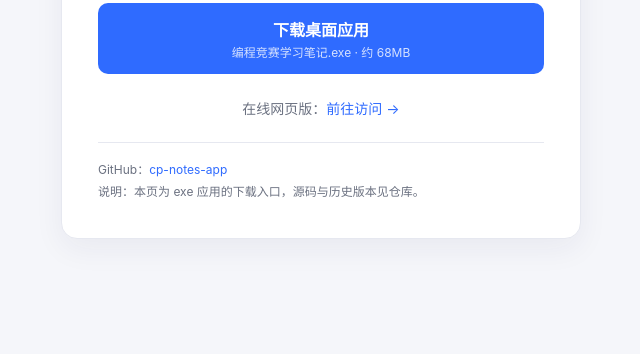
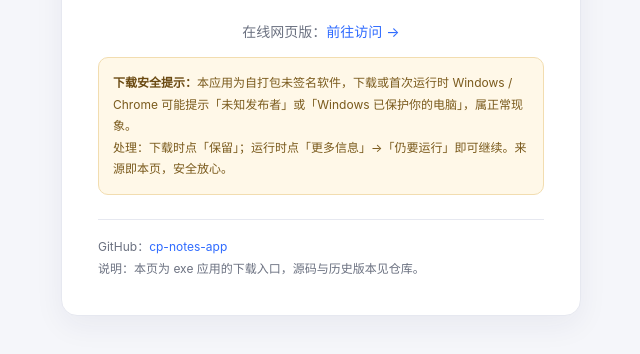
Before and after one commit to zhangjiahang666/cp-notes-app, a plain HTML site: page index.html in a window 1280 px wide. Shown: the part 386-740 px from the top of the page, without its empty margins (319-959 px from the left). Drawn offline with Linux system fonts and the light colour scheme.

Commit message:
下载页和README加安全提示说明

```diff
--- a/index.html
+++ b/index.html
@@ -20,6 +20,9 @@
   .link a{color:var(--accent);text-decoration:none;}
   .link a:hover{text-decoration:underline;}
   .meta{margin-top:24px;padding-top:16px;border-top:1px solid var(--line);font-size:12px;color:var(--muted);line-height:1.8;}
+  .safe{margin-top:16px;padding:14px;background:#fff8e8;border:1px solid #f2ddb0;border-radius:10px;font-size:12px;color:#7a5a1c;line-height:1.8;}
+  .safe b{color:#6b4a12;}
+  .safe a{color:var(--accent);text-decoration:none;}
 </style>
 </head>
 <body>
@@ -32,6 +35,7 @@
       <small>编程竞赛学习笔记.exe · 约 68MB</small>
     </a>
     <p class="link">在线网页版：<a href="https://zhangjiahang666.github.io/cp-notes/">前往访问 →</a></p>
+    <div class="safe"><b>下载安全提示：</b>本应用为自打包未签名软件，下载或首次运行时 Windows / Chrome 可能提示「未知发布者」或「Windows 已保护你的电脑」，属正常现象。<br>处理：下载时点「保留」；运行时点「更多信息」→「仍要运行」即可继续。来源即本页，安全放心。</div>
     <div class="meta">
       GitHub：<a href="https://github.com/zhangjiahang666/cp-notes-app" style="color:var(--accent);text-decoration:none;">cp-notes-app</a><br>
       说明：本页为 exe 应用的下载入口，源码与历史版本见仓库。
```
Also changed, not shown: README.md.
